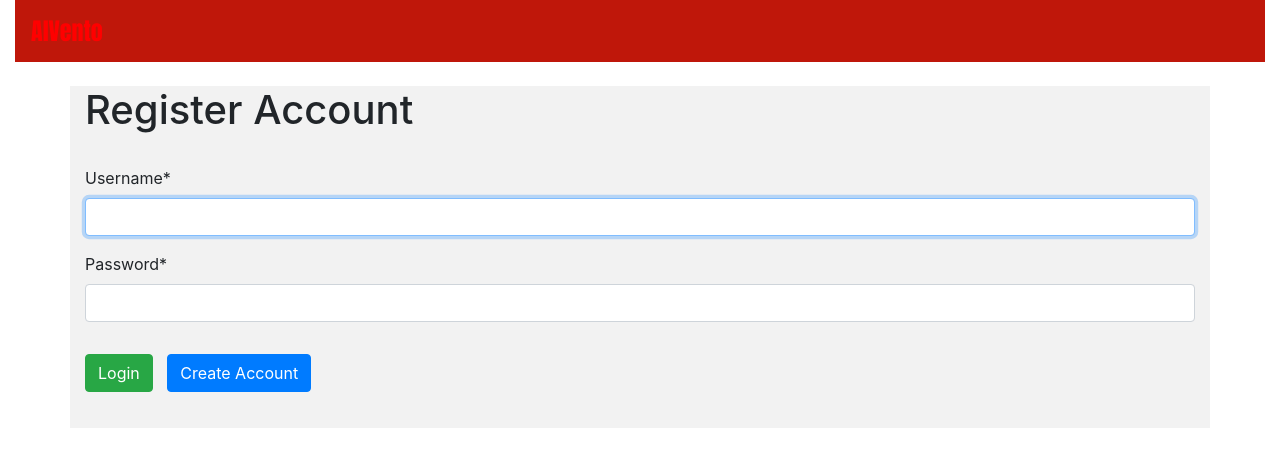
After one commit to TanShets/AlphaVento, a Django app: page /BetaArgenti/login in a window 1280 px wide. The commit adds this page. Shown: the top 467 px of the page. Run offline with Django 3.2, Linux system fonts and the light colour scheme; some libraries are stand-ins or nearby versions.

Commit message:
Added login, logout and redirection to login

```diff
--- a/AlphaVento/urls.py
+++ b/AlphaVento/urls.py
@@ -18,6 +18,7 @@ from django.urls import path, include
 from . import views
 
 urlpatterns = [
+    path('accounts/profile/', views.login_success),
     path('admin/', admin.site.urls),
     path('', views.getMain),
     path('BetaArgenti', include('BetaArgenti.urls'))
--- a/AlphaVento/views.py
+++ b/AlphaVento/views.py
@@ -3,3 +3,6 @@ from django.shortcuts import redirect
 def getMain(request):
     response = redirect('/BetaArgenti')
     return response
+
+def login_success(request):
+    return redirect('/BetaArgenti')
--- a/BetaArgenti/templates/BetaArgenti/BetaArgenti_home.html
+++ b/BetaArgenti/templates/BetaArgenti/BetaArgenti_home.html
@@ -1,7 +1,11 @@
 {% extends "BetaArgenti/BetaArgenti_main.html" %}
 {% block content %}
 Hello dearie<br>
-    Goodbye
+    {% if not user.is_authenticated %}
+        <script>
+            window.location.replace("{% url 'login' %}");
+        </script>
+    {% endif %}
     <div class="container-fluid">
         <table class = "table">
             {% for word in words %}
--- a/BetaArgenti/templates/BetaArgenti/BetaArgenti_main.html
+++ b/BetaArgenti/templates/BetaArgenti/BetaArgenti_main.html
@@ -20,7 +20,7 @@
 			<button class="navbar-toggler" type="button" data-toggle="collapse" data-target="#navbarSupportedContent" aria-controls="navbarSupportedContent" aria-expanded="false" aria-label="Toggle navigation">
 				<span class="navbar-toggler-icon"></span>
 			</button>
-			{% if user and "AnonymousUser" not in user %}
+			{% if user.is_authenticated %}
 				<div class="collapse navbar-collapse" id="navbarSupportedContent">
 					<ul class="navbar-nav mr-auto">
 						<li class="nav-item active">
@@ -60,8 +60,8 @@
 					<!--<ul class="navbar-nav mr-auto">-->
 						<div class="nav-item dropdown">
 							<a class="nav-link dropdown-toggle" href="#" id="navbarDropdown" role="button" data-toggle="dropdown" aria-haspopup="true" aria-expanded="false">
-							{% if user and "AnonymousUser" not in user %}
-								{{ user }}
+								{% if user.is_authenticated %}
+									{{ user.username }}
 								{% else %}
 									User
 								{% endif %}
@@ -70,7 +70,7 @@
 							<a class="dropdown-item" href="{% url 'profile' %}">Profile</a>
 							<a class="dropdown-item" href="#">Settings</a>
 							<div class="dropdown-divider"></div>
-						  <a class="dropdown-item" href="#">Logout</a>
+							<a class="dropdown-item" href="{% url 'logout' %}">Logout</a>
 							</div>
 						</div>
 				</div>
--- /dev/null
+++ b/BetaArgenti/templates/BetaArgenti/login.html
@@ -0,0 +1,18 @@
+{% extends "BetaArgenti/BetaArgenti_main.html" %}
+{% load crispy_forms_tags %}
+{% block content %}
+    <br>
+    <div class = "container" style = "background-color: #f2f2f2; padding-bottom: 20px;">
+        <h1>Register Account</h1><br>
+        <form method = "POST">
+            {% csrf_token %}
+            <fieldset class = "form-group">
+                {{ form | crispy }}
+            </fieldset>
+            <div class = "form-group">
+                <button type = "submit" class = "btn btn-success" style = "margin-right: 10px;">Login</button>
+                <a class = "btn btn-primary" id = "Login" href = "{% url 'create' %}">Create Account</a>
+            </div>
+        </form>
+    </div>
+{% endblock %}
--- a/BetaArgenti/templates/BetaArgenti/profile.html
+++ b/BetaArgenti/templates/BetaArgenti/profile.html
@@ -1,5 +1,10 @@
 {% extends "BetaArgenti/BetaArgenti_main.html" %}
 {% block content %}
+    {% if not user.is_authenticated %}
+        <script>
+            window.location.replace("{% url 'login' %}");
+        </script>
+    {% endif %}
     <div class = "container-fluid">
         <table class = "table">
             <tr><th scope= "row"><td><h1>Profile</h1></td></th></tr>
--- a/BetaArgenti/templates/BetaArgenti/subject.html
+++ b/BetaArgenti/templates/BetaArgenti/subject.html
@@ -1,5 +1,10 @@
 {% extends "BetaArgenti/BetaArgenti_main.html" %}
 {% block content %}
+    {% if not user.is_authenticated %}
+        <script>
+            window.location.replace("{% url 'login' %}");
+        </script>
+    {% endif %}
     <br>
     <div class="container-fluid">
         <article class = "subject-view">
--- a/BetaArgenti/templates/BetaArgenti/subjects.html
+++ b/BetaArgenti/templates/BetaArgenti/subjects.html
@@ -1,5 +1,10 @@
 {% extends "BetaArgenti/BetaArgenti_main.html" %}
 {% block content %}
+    {% if not user.is_authenticated %}
+        <script>
+            window.location.replace("{% url 'login' %}");
+        </script>
+    {% endif %}
     <br>
     <div class="container-fluid">
         {% for i in subjects %}
--- a/BetaArgenti/urls.py
+++ b/BetaArgenti/urls.py
@@ -6,5 +6,8 @@ urlpatterns = [
 	path('/profile', views.goAbout, name = "profile"),
 	path('/subjects', views.viewSubjects, name = "subjects"),
 	path('/subject', views.viewSubject, name = "subject"),
-	path('/create', views.createAccount, name = "create")
+	path('/create', views.createAccount, name = "create"),
+	path('/login', views.LoginView.as_view(template_name = "BetaArgenti/login.html"), name = "login"),
+	path('/logout', views.LogoutView.as_view(template_name = "BetaArgenti/logout.html"), name = "logout"),
+	path('/accounts/profile/', views.login_success, name = "login-success")
 ]
--- a/BetaArgenti/views.py
+++ b/BetaArgenti/views.py
@@ -3,6 +3,7 @@ from .models import Subject
 from .forms import UserRegForm
 from django.contrib import messages
 from django.shortcuts import redirect
+from django.contrib.auth.views import LoginView, LogoutView
 
 def getHome(request):
 	words = ['Yeah yeah', 'nope', 'Yesterday']
@@ -42,3 +43,6 @@ def createAccount(request):
 	else:
 		form = UserRegForm()
 	return render(request, 'BetaArgenti/create.html', {'form': form})
+
+def login_success(request):
+	return redirect('default')
```
Also changed, not shown: BetaArgenti/templates/BetaArgenti/logout.html (added, +8 -0 lines), db.sqlite3. Lines whose indentation alone changed are shown as unchanged.
